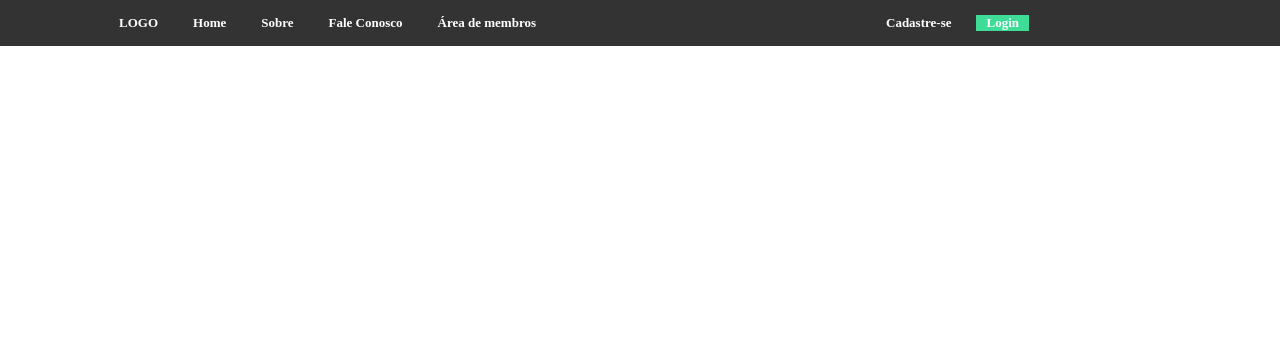
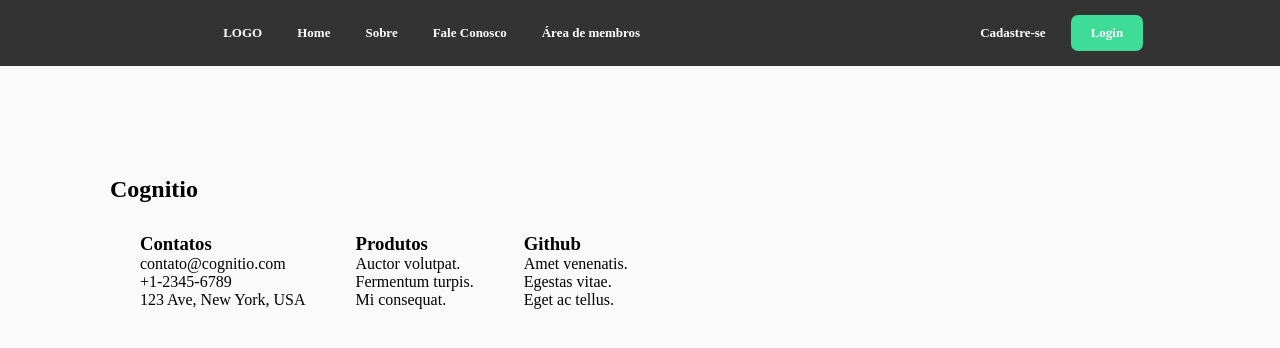
Before and after one commit to Fernandln/cognitioFront, an Angular app: page / in a window 1280 px wide. Shown: the top 348 px of the page. Built offline with nearby package versions, Linux system fonts and the light colour scheme.

Commit message:
enviando TopBar e footer atualizados

```diff
--- a/src/app/app.component.html
+++ b/src/app/app.component.html
@@ -1 +1,2 @@
 <app-top-bar></app-top-bar>
+<app-footer></app-footer>
--- a/src/app/app.component.ts
+++ b/src/app/app.component.ts
@@ -1,10 +1,11 @@
 import { Component } from '@angular/core';
 import { RouterOutlet } from '@angular/router';
 import { TopBarComponent } from './componentes/top-bar/top-bar.component';
+import { FooterComponent } from './componentes/footer/footer.component';
 
 @Component({
   selector: 'app-root',
-  imports: [RouterOutlet, TopBarComponent],
+  imports: [RouterOutlet, TopBarComponent,FooterComponent],
   templateUrl: './app.component.html',
   styleUrl: './app.component.css'
 })
--- /dev/null
+++ b/src/app/componentes/footer/footer.component.css
@@ -0,0 +1,23 @@
+.footer{
+
+    background-color: rgb(250, 250, 250);
+    padding: 30px;
+}
+
+.container{
+    margin: 50px;
+    padding: 30px;
+}
+.footer h2{
+}
+
+
+.div-master {
+    display: flex;
+    gap: 50px;
+    margin: 10px;
+    padding: 20px;
+}
+.div-master a {
+    display: block;
+}
--- /dev/null
+++ b/src/app/componentes/footer/footer.component.html
@@ -0,0 +1,25 @@
+<section class="footer">
+    <div class="container">
+        <h2>Cognitio</h2>
+        <div class="div-master">
+            <div>
+                <h3>Contatos</h3>
+                <a>contato&#64;cognitio.com</a>
+                <a>+1-2345-6789</a>
+                <a>123 Ave, New York, USA</a>
+            </div>
+            <div>
+                <h3>Produtos</h3>
+                <a>Auctor volutpat.</a>
+                <a>Fermentum turpis.</a>
+                <a>Mi consequat.</a>
+            </div>
+            <div>
+                <h3>Github</h3>
+                <a>Amet venenatis.</a>
+                <a>Egestas vitae.</a>
+                <a>Eget ac tellus.</a>
+            </div>
+        </div>
+    </div>
+</section>
--- a/src/app/componentes/top-bar/top-bar.component.css
+++ b/src/app/componentes/top-bar/top-bar.component.css
@@ -1,7 +1,7 @@
 
 .topbar {
     display: grid;
-    grid-template-columns: 1fr 1fr;
+    grid-template-columns: 2fr 1fr;
     padding: 15px;
     background-color: #333;
     margin: auto;
@@ -15,6 +15,8 @@
     display: flex;
     gap: 15px;
     font-size: small;
+    align-items: center;
+
   }
 
 
@@ -32,7 +34,8 @@
 
   .topbar-lista .login{
     background-color: #3DDC97;
-
+    padding: 10px;
+    border-radius: 7px;
   }
 
   .topbar-lista .login:hover{
--- a/src/styles.css
+++ b/src/styles.css
@@ -3,6 +3,7 @@
     margin: 0;
     padding: 0;
     box-sizing: border-box;
+    font-family: yu gothic;
   }
 
   html, body {
```
Also changed, not shown: src/app/componentes/footer/footer.component.ts (added, +11 -0 lines), 1 other file (tests, documents, lock files or other folders).
